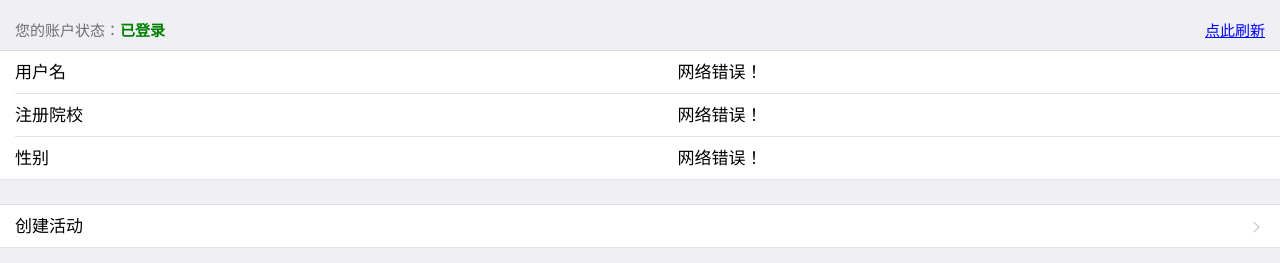
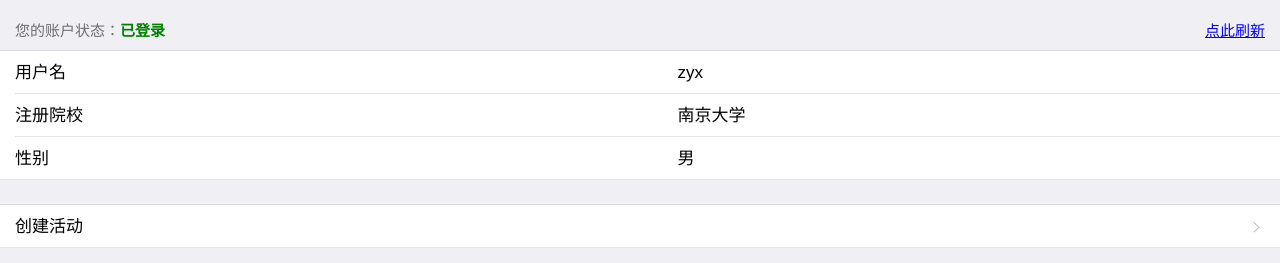
Before and after one commit to zzzzzyx/co-travel, a plain HTML site: page travel-frontend/subpages/user/user.html in a window 1280 px wide. Shown: the top 263 px of the page. Drawn offline with Linux system fonts and the light colour scheme.

Commit message:
fix bug at user.html

```diff
--- a/travel-frontend/subpages/user/user.html
+++ b/travel-frontend/subpages/user/user.html
@@ -39,15 +39,15 @@
 			<ul class="mui-table-view">
 				<li class="mui-table-view-cell">
 					<label class="left_label">用户名</label>
-					<label class="right_label" id="username">网络错误！</label>
+					<label class="right_label" id="username">zyx</label>
 				</li>
 				<li class="mui-table-view-cell">
 					<label class="left_label">注册院校</label>
-					<label class="right_label" id="university">网络错误！</label>
+					<label class="right_label" id="university">南京大学</label>
 				</li>
 				<li class="mui-table-view-cell">
 					<label class="left_label">性别</label>
-					<label class="right_label" id="sex">网络错误！</label>
+					<label class="right_label" id="sex">男</label>
 				</li>
 			</ul>
 			<ul class="mui-table-view" style="margin-top: 25px;">
```
